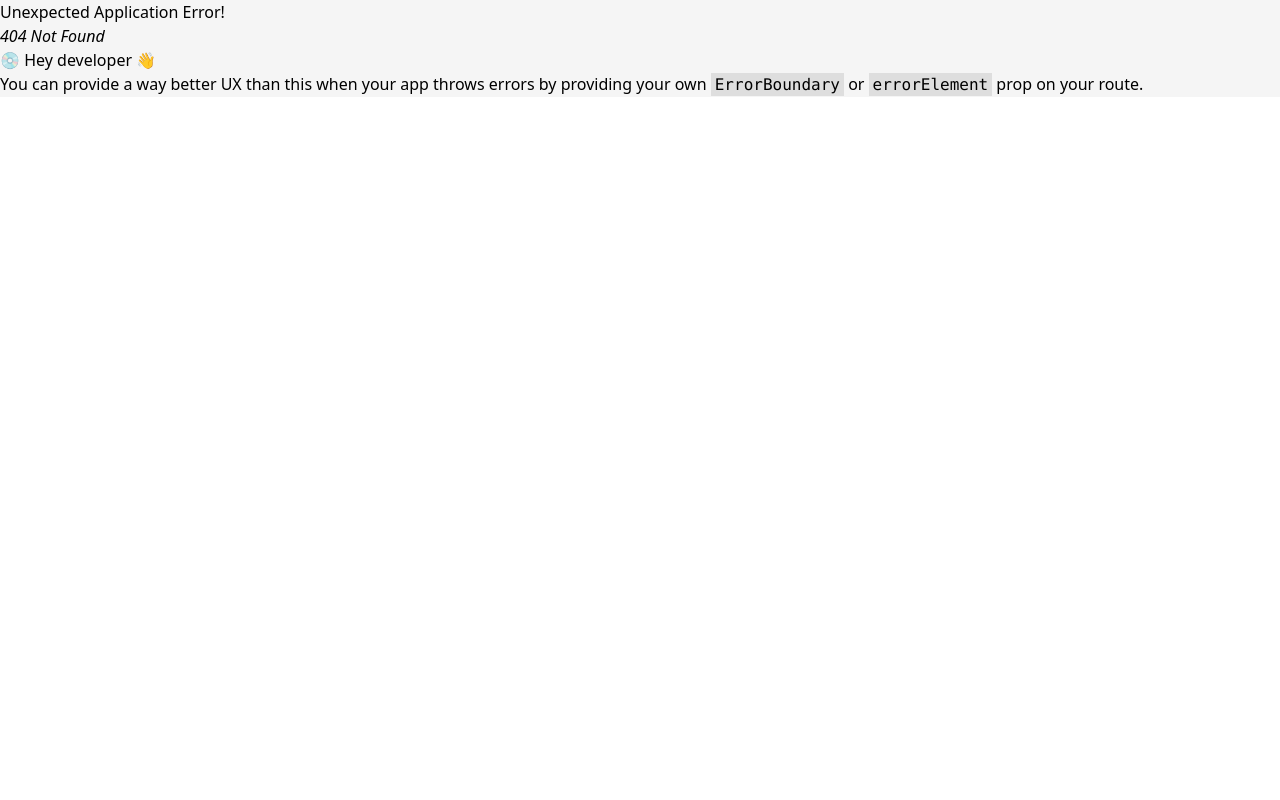
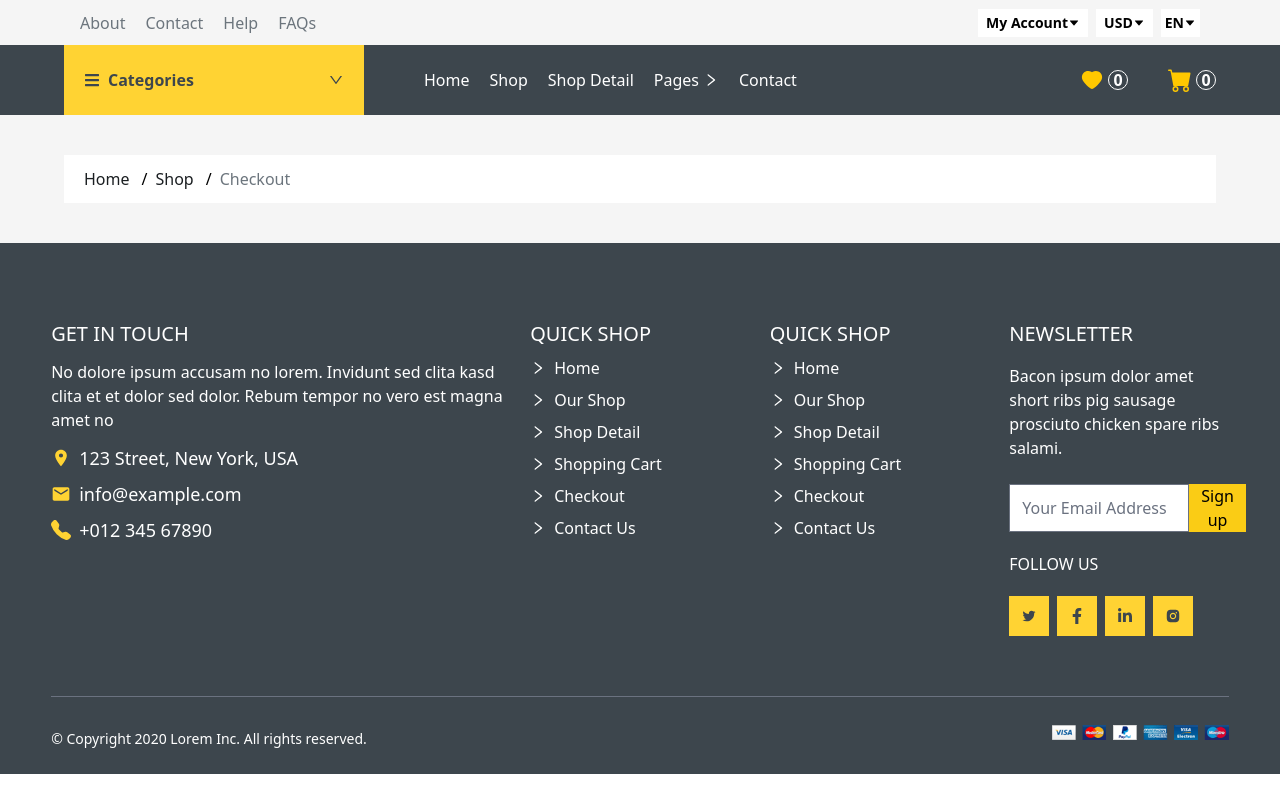
Before and after one commit to TanbirHasan/tingle-park-frontend, a React (Create React App) app: page /checkout in a window 1280 px wide. Before the commit this address had no page. Built offline with nearby package versions, Linux system fonts and the light colour scheme.

Commit message:
active links colour updated

```diff
--- a/src/components/Navbar/Navbar.jsx
+++ b/src/components/Navbar/Navbar.jsx
@@ -11,23 +11,21 @@ const Navbar = () => {
 	const [isMenuOpen, setIsMenuOpen] = useState(false);
 	const [isPagesOpen, setIsPagesOpen] = useState(false);
 
-	// const menuRef = useRef();
+	const menuRef = useRef();
 
-	// useEffect(() => {
-	// 	let handler = (e) => {
-	// 		if (e.target) {
-	// 			setOpenDropdown(false);
-	// 			setIsPagesOpen(false);
-	// 		} else {
-	// 			document.removeEventListener('mousedown', handler);
-	// 		}
-	// 	};
+	useEffect(() => {
+		let handler = (e) => {
+			if (e.target) {
+				// setOpenDropdown(false);
+				setIsPagesOpen(false);
+			}
+		};
 
-	// 	document.addEventListener('mousedown', handler);
-	// 	return () => {
-	// 		document.removeEventListener('mousedown', handler);
-	// 	};
-	// }, []);
+		document.addEventListener('mousedown', handler);
+		return () => {
+			document.removeEventListener('mousedown', handler);
+		};
+	}, []);
 
 	const cartItemCount = useSelector((state) => state.cartReducer.cartProducts.length);
 
@@ -72,13 +70,13 @@ const Navbar = () => {
 
 	const menuRoutes = (
 		<>
-			<NavLink to={'/'}>
+			<NavLink to={'/'} className="hover:text-[#FFD333]">
 				<li>Home</li>
 			</NavLink>
-			<NavLink to={'/shop'}>
+			<NavLink to={'/shop'} className="hover:text-[#FFD333]">
 				<li>Shop</li>
 			</NavLink>
-			<NavLink to={'/shop-detail'}>
+			<NavLink to={'/shop-detail'} className="hover:text-[#FFD333]">
 				<li>Shop Detail</li>
 			</NavLink>
 			<Link className={'group inline-block relative'}>
@@ -89,31 +87,33 @@ const Navbar = () => {
 					<AiOutlineRight className="font-bold ml-1 group-hover:rotate-90 duration-500" />
 				</div>
 
-				<div className="flex items-center gap-2">
+				<div ref={menuRef} className="flex items-center gap-2">
 					<ul
-						className={`menu absolute  space-y-2 w-[250px] mt-6 md:mt-0  md:w-[204px] py-2 z-10 top-[46px] flex flex-col group text-gray-500 text-box bg-[#FFD333]  md:text-md ${
+						className={`menu absolute  space-y-2 w-[250px] mt-6 md:mt-0  md:w-[204px] py-2 z-10 top-[46px] flex flex-col group text-black text-box bg-[#FFD333]  md:text-md ${
 							isPagesOpen ? 'dropdown-active' : 'dropdown-inactive'
 						}  `}>
 						<NavLink
+							to={'/shopping-cart'}
+							className={({ isActive }) =>
+								`${
+									isActive ? 'text-white  hover:bg-[#FFD333]' : ''
+								} hover:bg-white py-2 px-4 block font-bold`
+							}>
+							<li>Shopping Cart</li>
+						</NavLink>
+						<NavLink
 							to={'/checkout'}
 							className={({ isActive }) =>
-								`${isActive ? 'text-white font-bold' : undefined} hover:bg-white py-2 px-4 block `
-							}
-							onClick={() => setIsPagesOpen(!isPagesOpen)}>
-							<li className="text-black">Checkout</li>
-						</NavLink>
-						<NavLink
-							to={'/shopping-cart'}
-							onClick={() => setIsPagesOpen(!isPagesOpen)}
-							className={({ isActive }) =>
-								`${isActive ? 'text-white font-bold' : undefined} hover:bg-white py-2 px-4 block `
+								`${
+									isActive ? 'text-white  hover:bg-[#FFD333]' : ''
+								} hover:bg-white py-2 px-4 block font-bold `
 							}>
-							<li className="text-black">Shopping Cart</li>
+							<li>Checkout</li>
 						</NavLink>
 					</ul>
 				</div>
 			</Link>
-			<NavLink to={'/contact'}>
+			<NavLink to={'/contact'} className="hover:text-[#FFD333]">
 				<li>Contact</li>
 			</NavLink>
 		</>
@@ -156,8 +156,7 @@ const Navbar = () => {
 							onClick={() => setIsPagesOpen(!isPagesOpen)}
 							className={({ isActive }) =>
 								`${isActive ? 'bg-white font-bold' : undefined} hover:bg-white py-2 px-4 block `
-							}
-						>
+							}>
 							<li className="">Shopping Cart</li>
 						</NavLink>
 					</ul>
--- a/src/components/Navbar/navbar.css
+++ b/src/components/Navbar/navbar.css
@@ -9,13 +9,11 @@
     transition: all 0.5s 0s ease;
 }
 
-.links a:hover {
-    color: #FFC800;
-}
-
-/* .active {
+/* .links a:hover {
     color: #FFC800;
 } */
+
+
 
 @keyframes opacityTransition {
     from {
--- /dev/null
+++ b/src/pages/CheckOut/CheckOut/CheckOut.jsx
@@ -0,0 +1,38 @@
+import React from 'react';
+import { Link } from 'react-router-dom';
+
+const CheckOut = () => {
+	return (
+		<div className="w-[90%] mx-auto">
+			<div className="my-10">
+				<nav className="w-full h-[48px] flex px-4 bg-white ">
+					<ol className="flex  space-x-2 ">
+						<li className="flex items-center space-x-1">
+							<Link
+								to={'/'}
+								className="flex items-center px-1 text-[#1b1f22] capitalize hover:underline">
+								Home
+							</Link>
+						</li>
+						<li className="flex items-center space-x-1">
+							<span className="dark:text-gray-400">/</span>
+							<Link
+								to={'/shop'}
+								className="flex items-center px-1 text-[#1b1f22] capitalize hover:underline">
+								Shop
+							</Link>
+						</li>
+						<li className="flex items-center space-x-1">
+							<span className="dark:text-gray-400">/</span>
+							<Link className="flex items-center px-1 capitalize text-[#6c757d] cursor-default">
+								Checkout
+							</Link>
+						</li>
+					</ol>
+				</nav>
+			</div>
+		</div>
+	);
+};
+
+export default CheckOut;
--- a/src/routes/route/route.jsx
+++ b/src/routes/route/route.jsx
@@ -1,4 +1,5 @@
 import ProductDetail from '../../components/ProductDetail/ProductDetail';
+import CheckOut from '../../pages/CheckOut/CheckOut/CheckOut';
 import Contact from '../../pages/Contact/Contact';
 import HomePage from '../../pages/Home/HomePage/HomePage';
 import Shop from '../../pages/Shop/Shop/Shop';
@@ -30,6 +31,10 @@ export const router = createBrowserRouter([
 				element: <ShoppingCart />,
 			},
 			{
+				path: '/checkout',
+				element: <CheckOut />,
+			},
+			{
 				path: '/contact',
 				element: <Contact />,
 			},
```
